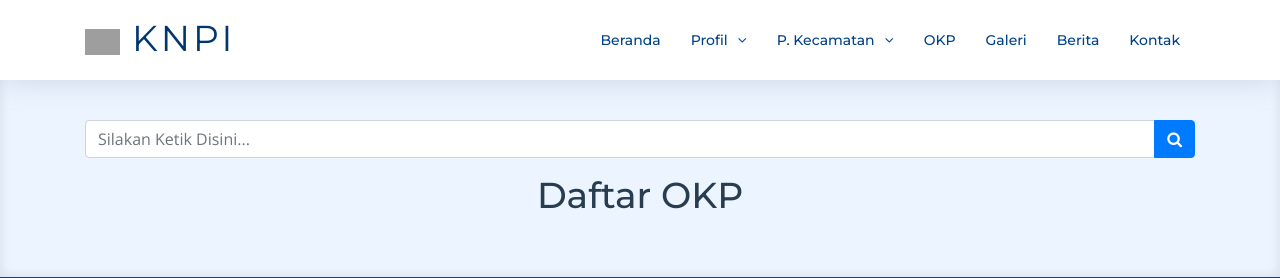
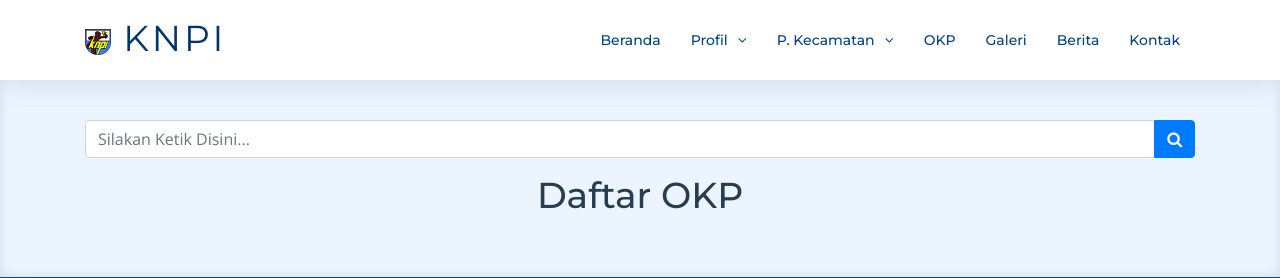
Before and after one commit to alifahfathonah/dpdknpibalikpapan, a CodeIgniter app: page /database/welcome/view/okp in a window 1280 px wide. Shown: the top 278 px of the page. Run offline with CodeIgniter, Linux system fonts and the light colour scheme; the visitor is signed in with stand-in values (Sample User, id 1); data that the repository does not hold is empty; grey boxes are pictures that could not be loaded.

Commit message:
v.2.7 - perbaikan image knpi pada header front

```diff
--- a/application/views/front/layouts/header.php
+++ b/application/views/front/layouts/header.php
@@ -47,7 +47,7 @@
             <div class="logo float-left">
                 <!-- Uncomment below if you prefer to use an image logo -->
                 <h1 class="text-light">
-                    <a href="" class="scrollto"><img src="<?= base_url('asset/front/img/logo_knpi.png') ?>" alt="" class="img-fluid"></a>
+                    <a href="" class="scrollto"><img src="<?= base_url('favicon.png') ?>" alt="" class="img-fluid"></a>
                     <a href=""><span>KNPI</span></a>
                 </h1>
             </div>
--- a/application/views/front/welcome.php
+++ b/application/views/front/welcome.php
@@ -6,7 +6,7 @@
     <section id="intro" class="clearfix">
         <div class="container">
             <div class="intro-img">
-                <img src="<?= base_url('asset/front/img/logo_knpi.png') ?>" alt="" class="img-fluid float-right" width="280">
+                <img src="<?= base_url('favicon.png') ?>" alt="" class="img-fluid float-right" width="280">
             </div>
             <div class="intro-info">
                 <h2><br>KNPI<br>Kota Balikpapan</h2>
```
